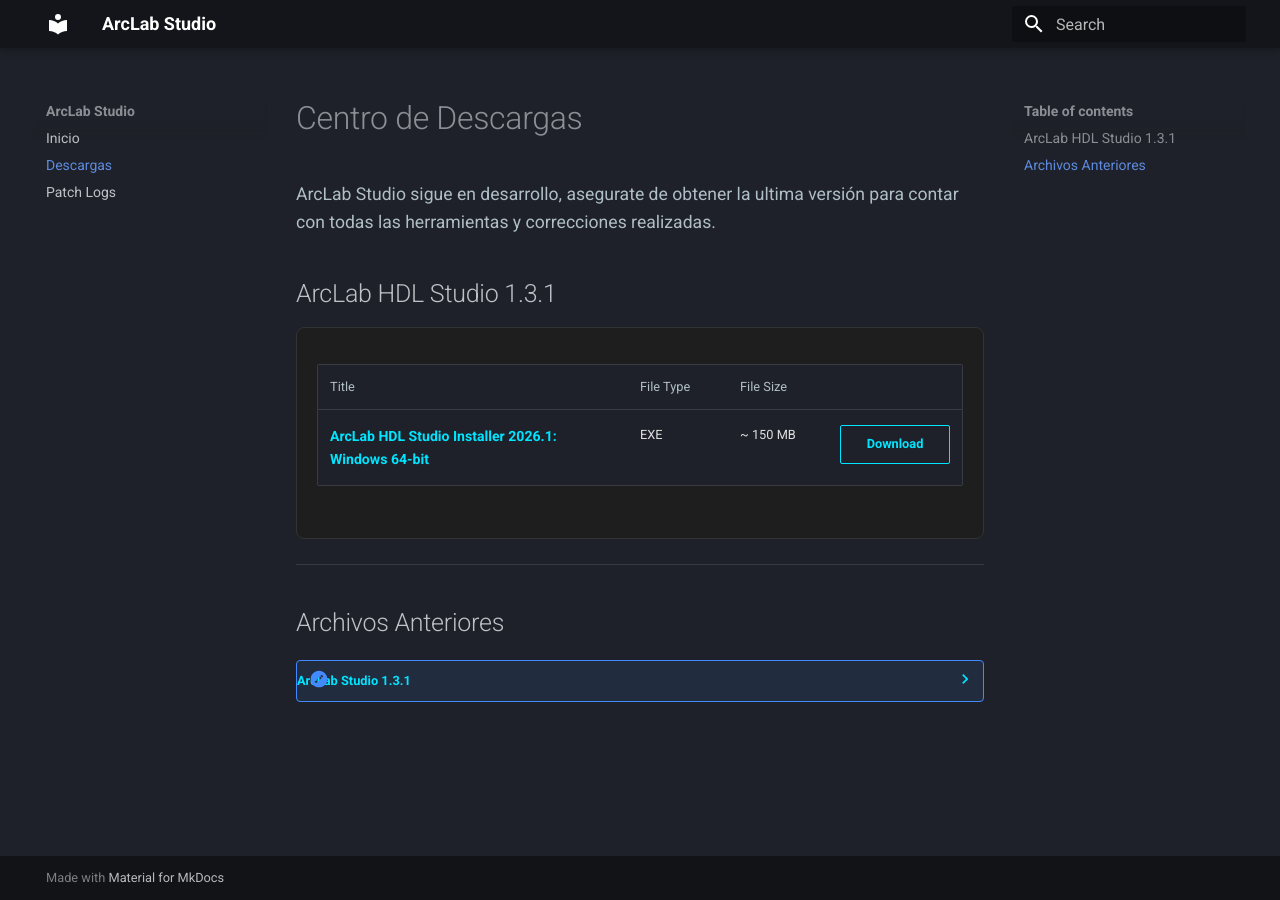
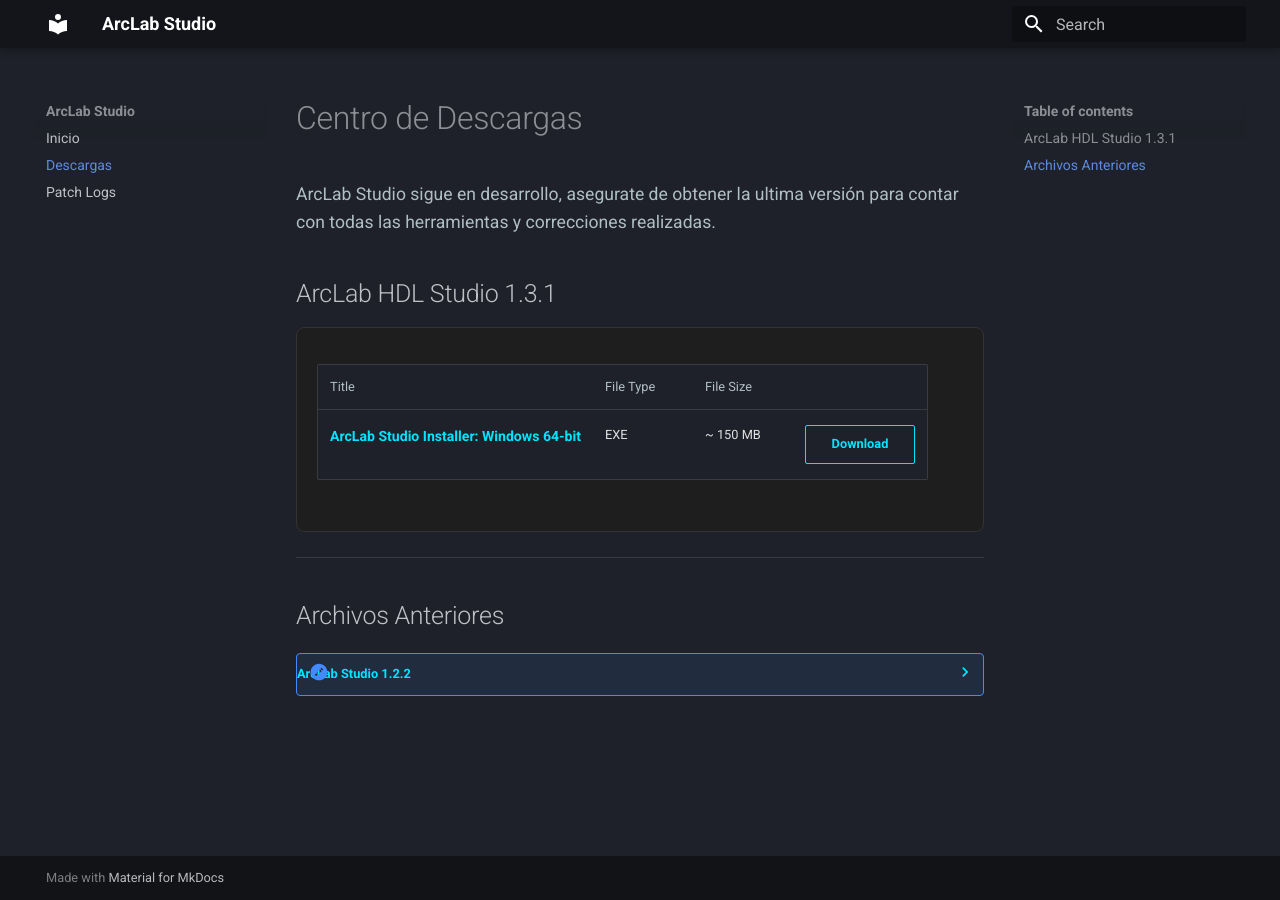
Before and after one commit to TheNicolen/ArcLab, an MkDocs documentation site: the page built from docs/descargas.md, in a window 1280 px wide. Built offline with MkDocs 1.6.1 and Material for MkDocs 9.7.7, drawn with Linux system fonts in a browser that asks for light colours.

Commit message:
update descargas2

```diff
--- a/docs/descargas.md
+++ b/docs/descargas.md
@@ -20,7 +20,7 @@
       <tr>
         <td style="padding: 15px 12px;">
           <a href="#" style="color: #00e5ff; text-decoration: none; font-weight: bold; font-size: 1.1em;">
-            ArcLab HDL Studio Installer 2026.1: Windows 64-bit
+            ArcLab Studio Installer: Windows 64-bit
           </a>
         </td>
         <td style="padding: 15px 12px; color: #e0e0e0;">EXE</td>
@@ -39,7 +39,7 @@
 ## Archivos Anteriores
 
 <details>
-  <summary style="cursor: pointer; color: #00e5ff; font-weight: bold; padding: 10px 0;">ArcLab Studio 1.3.1</summary>
+  <summary style=" color: #00e5ff; font-weight: bold; padding: 10px 0;">ArcLab Studio 1.2.2</summary>
   <div style="background-color: #1E1E1E; border: 1px solid #333; border-radius: 8px; padding: 20px; margin-top: 10px;">
     <table style="width: 100%; border-collapse: collapse; color: white; margin: 0;">
       <tbody>
```
